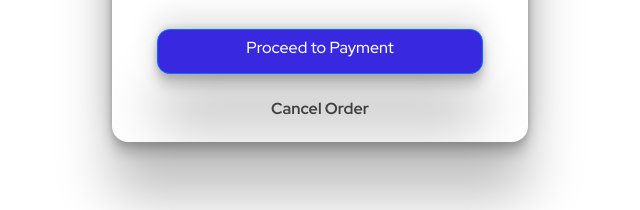
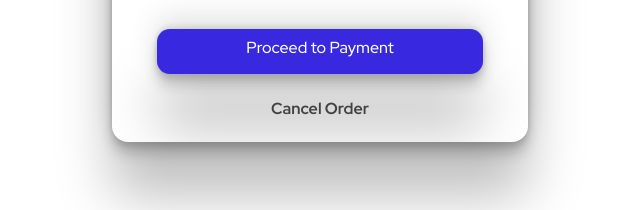
Before and after one commit to Biseq12/Biseq12.github.io, a plain HTML site: page index.html in a window 1280 px wide. Shown: the part 706-916 px from the top of the page, 320-960 px from the left. Drawn offline with nearby package versions, Linux system fonts and the light colour scheme.

Commit message:
Add files via upload

```diff
--- a/index.html
+++ b/index.html
@@ -59,7 +59,7 @@
               <button class="btn btn-link" id="changeBtn">Change</button>
             </div>
           </div>
-          <button class="btn btn-primary d-grid col-10 mx-auto" id="proceedPay">
+          <button class="btn d-grid col-10 mx-auto" id="proceedPay">
             Proceed to Payment
           </button>
           <button class="btn d-grid col-10 mx-auto" id="cancelOrder">
```
